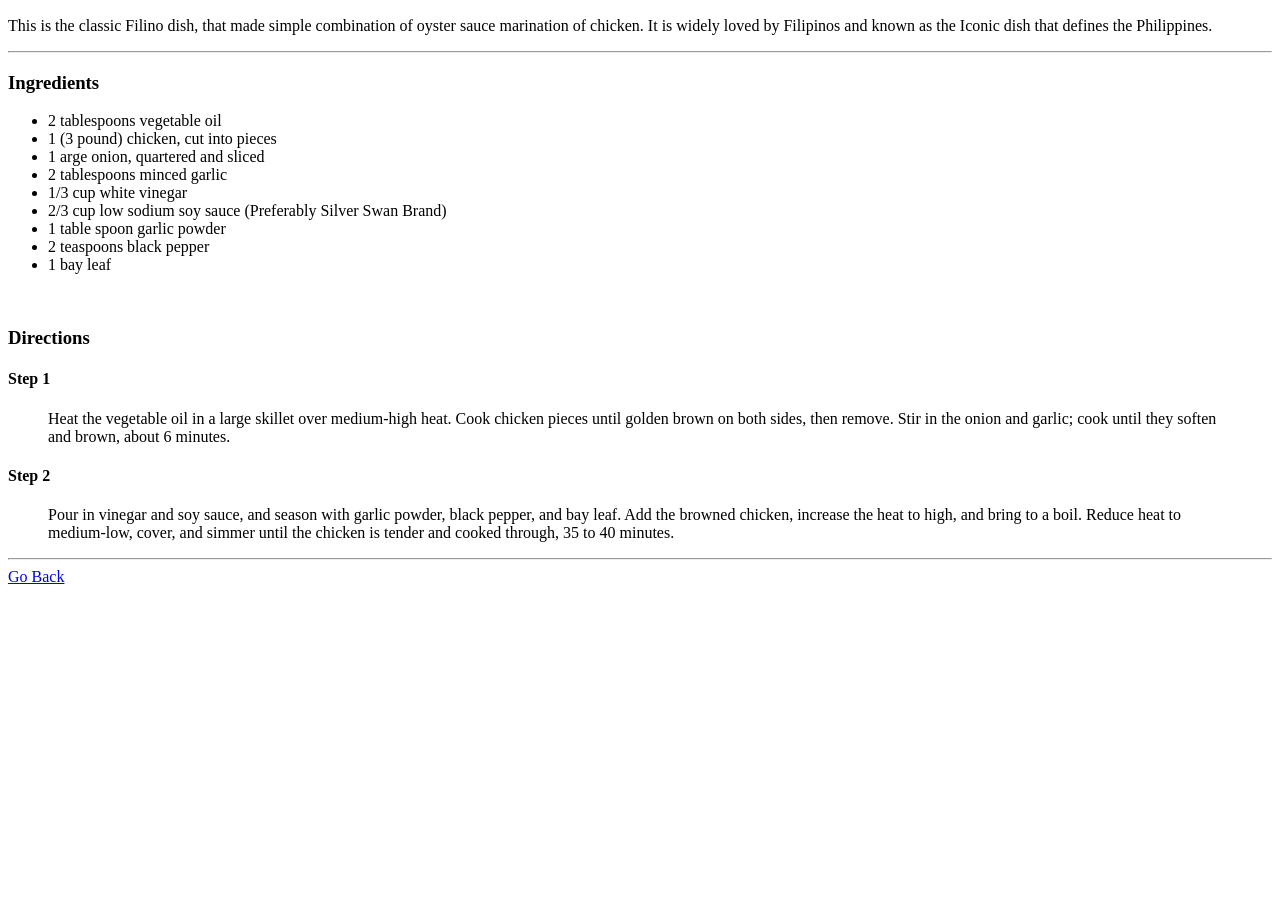
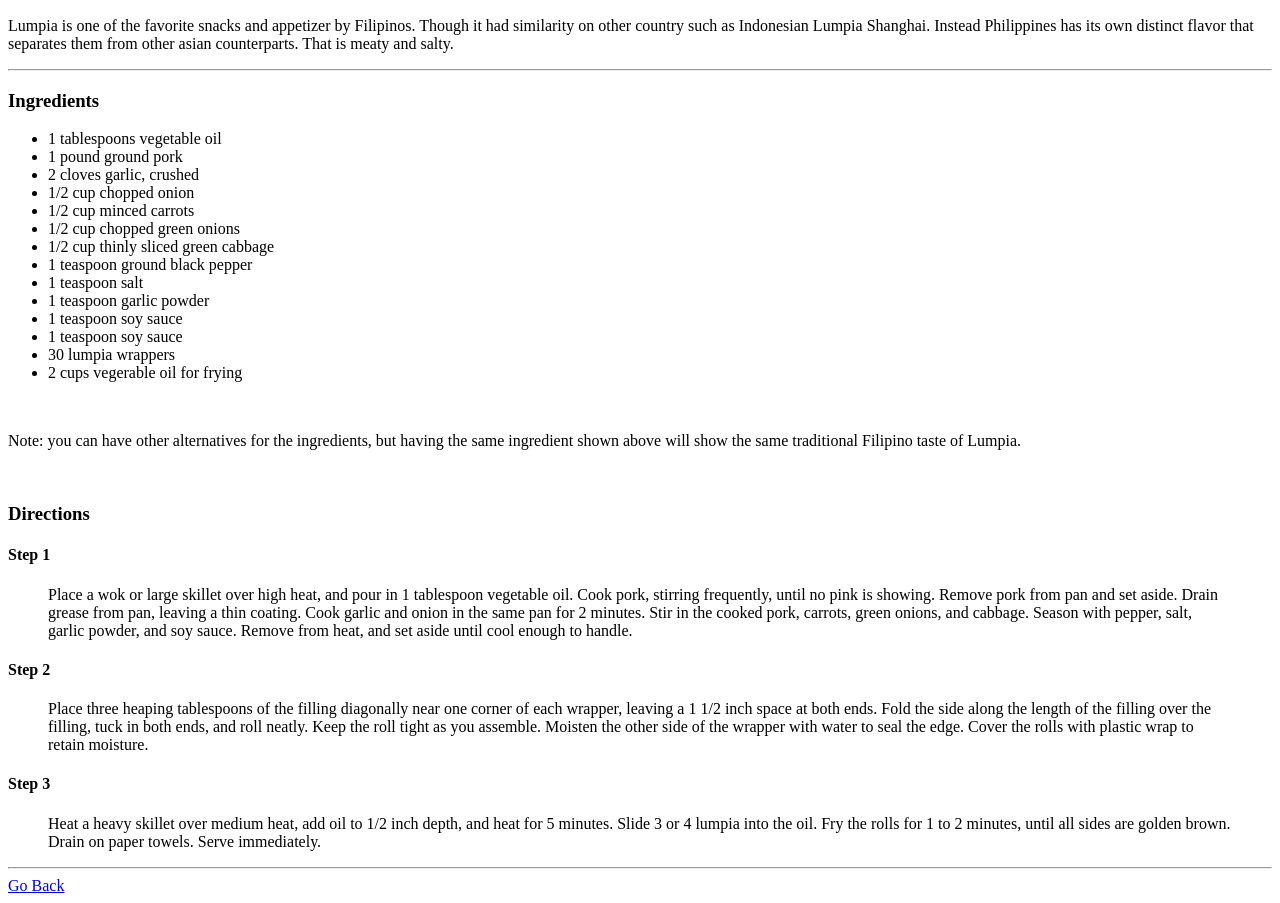
Before and after one commit to Danvictorgithub/odin-recipes, a plain HTML site: page recipes/lumpia.html in a window 1280 px wide. Shown: the part 462-1365 px from the top of the page. Before the commit the page ends 1056 px from the top, so only its background shows below. Drawn offline with Linux system fonts and the light colour scheme.

Commit message:
Finished lumpia webpage

```diff
--- a/recipes/lumpia.html
+++ b/recipes/lumpia.html
@@ -6,42 +6,49 @@
   </head>
 
   <body>
-    <img src="../images/chicken-adobo.jpg" height="400">
+    <img src="../images/lumpia.jpg" height="400">
     <h2>Lumpia</h2>
-    <p>This is the classic Filino dish,
-        that made simple combination of oyster sauce marination
-        of chicken. It is widely loved by Filipinos and known as
-        the Iconic dish that defines the Philippines.</p>
+    <p>Lumpia is one of the favorite snacks and appetizer by Filipinos. Though it had similarity on other country such as Indonesian Lumpia Shanghai.
+        Instead Philippines has its own distinct flavor that separates them from other asian counterparts. That is meaty and salty.</p>
     <hr >
     <h3>Ingredients</h3>
     <ul>
-      <li>2 tablespoons vegetable oil</li>
-      <li>1 (3 pound) chicken, cut into pieces</li>
-      <li>1 arge onion, quartered and sliced</li>
-      <li>2 tablespoons minced garlic</li>
-      <li>1/3 cup white vinegar</li>
-      <li>2/3 cup low sodium soy sauce (Preferably Silver Swan Brand)</li>
-      <li>1 table spoon garlic powder</li>
-      <li>2 teaspoons black pepper</li>
-      <li>1 bay leaf</li>
+      <li>1 tablespoons vegetable oil</li>
+      <li>1 pound ground pork</li>
+      <li>2 cloves garlic, crushed</li>
+      <li>1/2 cup chopped onion</li>
+      <li>1/2 cup minced carrots</li>
+      <li>1/2 cup chopped green onions</li>
+      <li>1/2 cup thinly sliced green cabbage</li>
+      <li>1 teaspoon ground black pepper</li>
+      <li>1 teaspoon salt</li>
+      <li>1 teaspoon garlic powder</li>
+      <li>1 teaspoon soy sauce</li>
+      <li>1 teaspoon soy sauce</li>
+      <li>30 lumpia wrappers</li>
+      <li>2 cups vegerable oil for frying</li>
     </ul>
+    <br >
+    <p>Note: you can have other alternatives for the ingredients, but having the same ingredient shown above will show the same traditional Filipino taste of Lumpia.</p>
     <br >
     <h3>Directions</h3>
     <h4>Step 1</h4>
     <blockquote>
-        Heat the vegetable oil in a large skillet over medium-high heat.
-        Cook chicken pieces until golden brown on both sides,
-        then remove. Stir in the onion and garlic;
-        cook until they soften and brown, about 6 minutes.
+        Place a wok or large skillet over high heat, and pour in 1 tablespoon vegetable oil. Cook pork, stirring frequently, until no pink is showing.
+        Remove pork from pan and set aside. Drain grease from pan, leaving a thin coating. Cook garlic and onion in the same pan for 2 minutes.
+        Stir in the cooked pork, carrots, green onions, and cabbage. Season with pepper, salt, garlic powder, and soy sauce.
+        Remove from heat, and set aside until cool enough to handle.
     </blockquote>
     <h4>Step 2</h4>
     <blockquote>
-        Pour in vinegar and soy sauce, and season with garlic powder,
-        black pepper, and bay leaf. Add the browned chicken,
-        increase the heat to high, and bring to a boil.
-        Reduce heat to medium-low, cover,
-        and simmer until the chicken is tender and cooked through,
-        35 to 40 minutes.
+        Place three heaping tablespoons of the filling diagonally near one corner of each wrapper, leaving a 1 1/2 inch space at both ends.
+        Fold the side along the length of the filling over the filling, tuck in both ends, and roll neatly. Keep the roll tight as you assemble.
+        Moisten the other side of the wrapper with water to seal the edge. Cover the rolls with plastic wrap to retain moisture.
+    </blockquote>
+    <h4>Step 3</h4>
+    <blockquote>
+        Heat a heavy skillet over medium heat, add oil to 1/2 inch depth, and heat for 5 minutes. Slide 3 or 4 lumpia into the oil.
+        Fry the rolls for 1 to 2 minutes, until all sides are golden brown. Drain on paper towels. Serve immediately.
     </blockquote>
     <hr >
     <a href="../index.html">Go Back</a>
```
